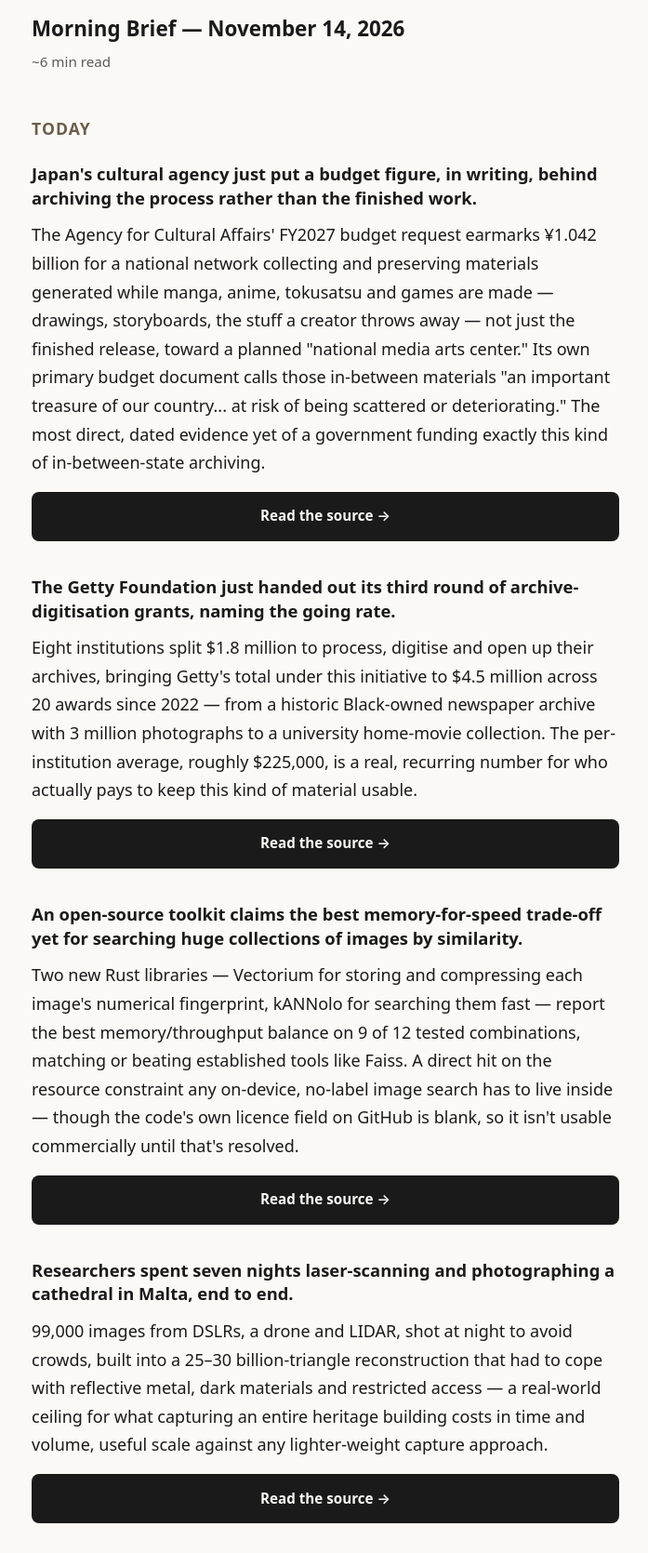
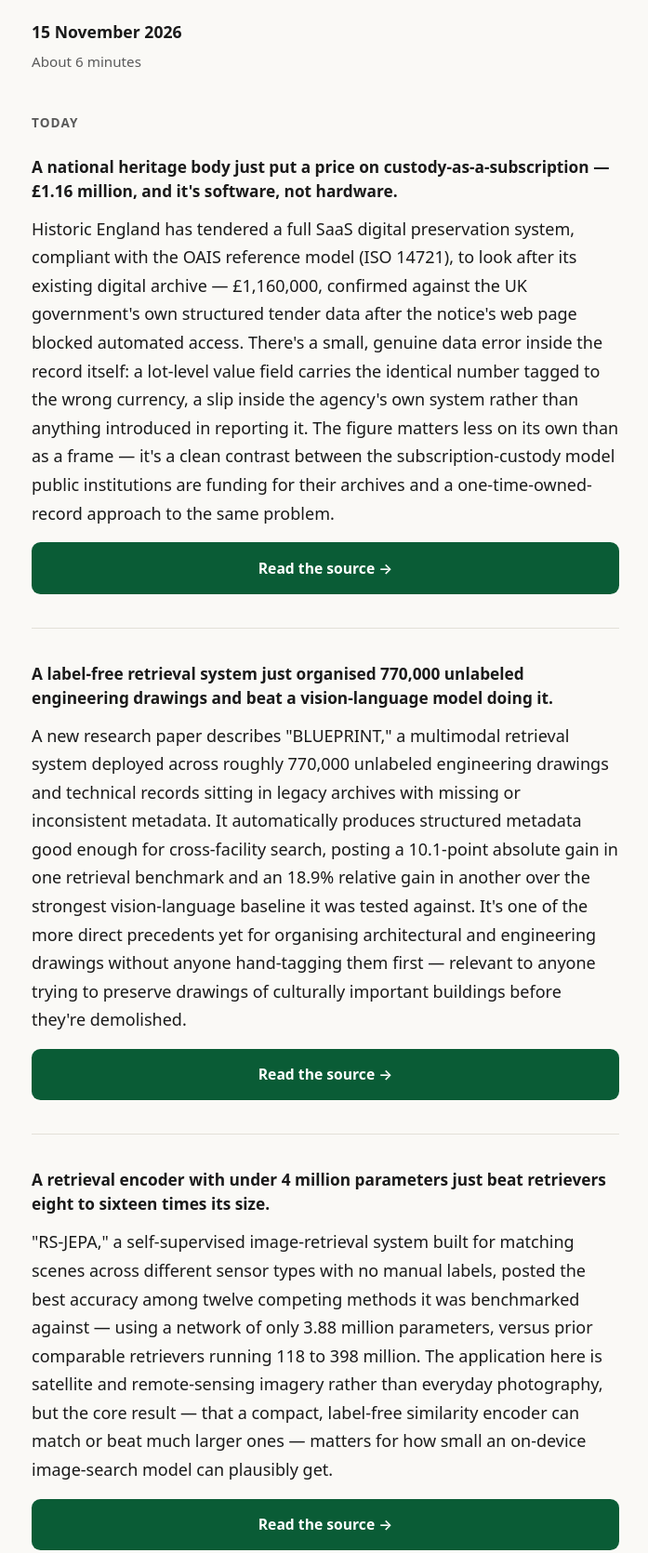
Before and after one commit to sideri-dev/sideri-brief, a plain HTML site: page index.html in a window 1280 px wide. Shown: the part 20-1690 px from the top of the page at 93% size, without its empty margins (290-987 px from the left). Drawn offline with Linux system fonts and the light colour scheme.

Commit message:
brief: 2026-11-15

```diff
--- a/index.html
+++ b/index.html
@@ -2,27 +2,27 @@
 <html lang="en">
 <head>
 <meta charset="UTF-8">
-<meta name="viewport" content="width=device-width, initial-scale=1">
-<title>Morning Brief — 2026-11-14</title>
+<meta name="viewport" content="width=device-width, initial-scale=1.0">
+<title>Research Brief — 2026-11-15</title>
 <style>
   :root {
     --bg: #faf9f6;
     --fg: #1a1a1a;
-    --muted: #5a5a58;
-    --rule: #ddd8cf;
-    --btn-bg: #1a1a1a;
-    --btn-fg: #faf9f6;
-    --accent: #6b5e4a;
+    --muted: #5a5a5a;
+    --accent: #0a5c36;
+    --card: #ffffff;
+    --border: #e3e0d8;
+    --button-fg: #ffffff;
   }
   @media (prefers-color-scheme: dark) {
     :root {
-      --bg: #15140f;
-      --fg: #ece8de;
-      --muted: #a39d8e;
-      --rule: #332f26;
-      --btn-bg: #ece8de;
-      --btn-fg: #15140f;
-      --accent: #c7b89a;
+      --bg: #15171a;
+      --fg: #eceae4;
+      --muted: #a3a3a3;
+      --accent: #5bd99b;
+      --card: #1d2023;
+      --border: #30343a;
+      --button-fg: #0f1110;
     }
   }
   * { box-sizing: border-box; }
@@ -33,134 +33,151 @@
     color: var(--fg);
   }
   body {
-    font-family: system-ui, -apple-system, "Segoe UI", "Hiragino Sans", "Hiragino Kaku Gothic ProN", "Noto Sans JP", Roboto, sans-serif;
+    font-family: system-ui, -apple-system, "Hiragino Sans", "Hiragino Kaku Gothic ProN", "Noto Sans JP", "Segoe UI", Roboto, sans-serif;
     font-size: 18px;
     line-height: 1.7;
     max-width: 42rem;
     margin: 0 auto;
-    padding: 2rem 1.25rem 4rem;
+    padding: 2.5rem 1.25rem 4rem;
   }
-  header { margin-bottom: 2.5rem; }
+  header {
+    margin-bottom: 2.5rem;
+  }
   header .date {
-    font-size: 1.4rem;
-    font-weight: 700;
-    margin: 0 0 0.25rem;
+    font-size: 1.1rem;
+    font-weight: 600;
+    color: var(--fg);
   }
   header .readtime {
     color: var(--muted);
     font-size: 0.95rem;
-    margin: 0;
+    margin-top: 0.25rem;
   }
-  h2 {
-    font-size: 1.1rem;
+  h2.section-title {
+    font-size: 0.85rem;
+    letter-spacing: 0.08em;
     text-transform: uppercase;
-    letter-spacing: 0.06em;
-    color: var(--accent);
-    margin: 2.75rem 0 1.25rem;
+    color: var(--muted);
+    margin: 3rem 0 1.5rem;
+    border-top: 1px solid var(--border);
+    padding-top: 1.75rem;
   }
-  article { margin-bottom: 2.25rem; }
-  article h3 {
-    font-size: 1.15rem;
-    font-weight: 700;
-    line-height: 1.4;
+  h2.section-title:first-of-type {
+    border-top: none;
+    padding-top: 0;
+    margin-top: 0;
+  }
+  .item {
+    margin-bottom: 2.25rem;
+  }
+  .item h3 {
+    font-size: 1.08rem;
+    line-height: 1.5;
     margin: 0 0 0.75rem;
   }
-  article p {
-    margin: 0 0 1rem;
+  .item p {
+    margin: 0.75rem 0;
+  }
+  .divider {
+    border: none;
+    border-top: 1px solid var(--border);
+    margin: 2.25rem 0;
   }
   .btn {
     display: block;
     width: 100%;
     text-align: center;
-    background: var(--btn-bg);
-    color: var(--btn-fg) !important;
+    background: var(--accent);
+    color: var(--button-fg);
     text-decoration: none;
-    padding: 0.85rem 1rem;
-    border-radius: 0.5rem;
     font-weight: 600;
-    font-size: 0.95rem;
-    margin-top: 0.5rem;
+    padding: 0.9rem 1rem;
+    border-radius: 0.6rem;
+    margin-top: 1rem;
+    font-size: 0.98rem;
   }
-  hr {
-    border: none;
-    border-top: 1px solid var(--rule);
-    margin: 2.25rem 0;
+  .btn:active {
+    opacity: 0.85;
   }
-  .runnotes, .dossier, .gate-note {
-    font-size: 0.97rem;
+  .question {
+    margin: 0 0 1.1rem;
+    padding-left: 0.1rem;
+  }
+  .question .count {
     color: var(--muted);
-  }
-  .question-line {
-    margin: 0 0 1rem;
+    font-size: 0.9rem;
+    margin-bottom: 0.75rem;
   }
   footer {
     margin-top: 3rem;
-    padding-top: 2rem;
-    border-top: 1px solid var(--rule);
+    padding-top: 1.5rem;
+  }
+  .summary-block p {
+    margin: 0.9rem 0;
   }
 </style>
 </head>
 <body>
 
 <header>
-  <p class="date">Morning Brief — November 14, 2026</p>
-  <p class="readtime">~6 min read</p>
+  <div class="date">15 November 2026</div>
+  <div class="readtime">About 6 minutes</div>
 </header>
 
-<h2>Today</h2>
+<h2 class="section-title">Today</h2>
 
-<article>
-  <h3>Japan's cultural agency just put a budget figure, in writing, behind archiving the process rather than the finished work.</h3>
-  <p>The Agency for Cultural Affairs' FY2027 budget request earmarks ¥1.042 billion for a national network collecting and preserving materials generated while manga, anime, tokusatsu and games are made — drawings, storyboards, the stuff a creator throws away — not just the finished release, toward a planned "national media arts center." Its own primary budget document calls those in-between materials "an important treasure of our country... at risk of being scattered or deteriorating." The most direct, dated evidence yet of a government funding exactly this kind of in-between-state archiving.</p>
-  <a class="btn" href="https://bijutsutecho.com/magazine/news/headline/32983">Read the source →</a>
-</article>
+<div class="item">
+  <h3>A national heritage body just put a price on custody-as-a-subscription — £1.16 million, and it's software, not hardware.</h3>
+  <p>Historic England has tendered a full SaaS digital preservation system, compliant with the OAIS reference model (ISO 14721), to look after its existing digital archive — £1,160,000, confirmed against the UK government's own structured tender data after the notice's web page blocked automated access. There's a small, genuine data error inside the record itself: a lot-level value field carries the identical number tagged to the wrong currency, a slip inside the agency's own system rather than anything introduced in reporting it. The figure matters less on its own than as a frame — it's a clean contrast between the subscription-custody model public institutions are funding for their archives and a one-time-owned-record approach to the same problem.</p>
+  <a class="btn" href="https://www.find-tender.service.gov.uk/procurement/ocds-h6vhtk-06d47e">Read the source →</a>
+</div>
 
-<article>
-  <h3>The Getty Foundation just handed out its third round of archive-digitisation grants, naming the going rate.</h3>
-  <p>Eight institutions split $1.8 million to process, digitise and open up their archives, bringing Getty's total under this initiative to $4.5 million across 20 awards since 2022 — from a historic Black-owned newspaper archive with 3 million photographs to a university home-movie collection. The per-institution average, roughly $225,000, is a real, recurring number for who actually pays to keep this kind of material usable.</p>
-  <a class="btn" href="https://www.theartnewspaper.com/2026/05/13/gettys-black-visual-arts-archives-receives-additional-19m-in-funding">Read the source →</a>
-</article>
+<hr class="divider">
 
-<article>
-  <h3>An open-source toolkit claims the best memory-for-speed trade-off yet for searching huge collections of images by similarity.</h3>
-  <p>Two new Rust libraries — Vectorium for storing and compressing each image's numerical fingerprint, kANNolo for searching them fast — report the best memory/throughput balance on 9 of 12 tested combinations, matching or beating established tools like Faiss. A direct hit on the resource constraint any on-device, no-label image search has to live inside — though the code's own licence field on GitHub is blank, so it isn't usable commercially until that's resolved.</p>
-  <a class="btn" href="https://arxiv.org/abs/2611.03927">Read the source →</a>
-</article>
+<div class="item">
+  <h3>A label-free retrieval system just organised 770,000 unlabeled engineering drawings and beat a vision-language model doing it.</h3>
+  <p>A new research paper describes "BLUEPRINT," a multimodal retrieval system deployed across roughly 770,000 unlabeled engineering drawings and technical records sitting in legacy archives with missing or inconsistent metadata. It automatically produces structured metadata good enough for cross-facility search, posting a 10.1-point absolute gain in one retrieval benchmark and an 18.9% relative gain in another over the strongest vision-language baseline it was tested against. It's one of the more direct precedents yet for organising architectural and engineering drawings without anyone hand-tagging them first — relevant to anyone trying to preserve drawings of culturally important buildings before they're demolished.</p>
+  <a class="btn" href="https://arxiv.org/abs/2602.13345">Read the source →</a>
+</div>
 
-<article>
-  <h3>Researchers spent seven nights laser-scanning and photographing a cathedral in Malta, end to end.</h3>
-  <p>99,000 images from DSLRs, a drone and LIDAR, shot at night to avoid crowds, built into a 25–30 billion-triangle reconstruction that had to cope with reflective metal, dark materials and restricted access — a real-world ceiling for what capturing an entire heritage building costs in time and volume, useful scale against any lighter-weight capture approach.</p>
-  <a class="btn" href="https://arxiv.org/abs/2604.24316">Read the source →</a>
-</article>
+<hr class="divider">
 
-<article>
-  <h3>SoftBank just showed how cheaply a handheld scanner and a drone can assess earthquake damage from a distance.</h3>
-  <p>Working with a small town in Wakayama under a national smart-city program, SoftBank built 3D digital twins of damaged buildings from a handheld 3D scanner and an autonomous drone, then had engineers judge structural risk remotely — catching cracks as fine as 2mm and tilts of about one degree. Government-funded, run three times, and a genuine cost/hardware comparison point for anything built on cheaper, camera-based capture.</p>
-  <a class="btn" href="https://xtech.nikkei.com/atcl/nxt/news/24/03466/">Read the source →</a>
-</article>
+<div class="item">
+  <h3>A retrieval encoder with under 4 million parameters just beat retrievers eight to sixteen times its size.</h3>
+  <p>"RS-JEPA," a self-supervised image-retrieval system built for matching scenes across different sensor types with no manual labels, posted the best accuracy among twelve competing methods it was benchmarked against — using a network of only 3.88 million parameters, versus prior comparable retrievers running 118 to 398 million. The application here is satellite and remote-sensing imagery rather than everyday photography, but the core result — that a compact, label-free similarity encoder can match or beat much larger ones — matters for how small an on-device image-search model can plausibly get.</p>
+  <a class="btn" href="https://arxiv.org/abs/2611.14496">Read the source →</a>
+</div>
 
-<hr>
+<hr class="divider">
 
-<h2>Yesterday, revisited</h2>
+<div class="item">
+  <h3>A Scottish digitisation-standard pilot flagged two days ago actually went to Oxford's tech-transfer arm, not a heritage vendor, for £265,275.</h3>
+  <p>An earlier brief logged Historic Environment Scotland's open tender to define a scalable digitisation standard for smaller cultural institutions, valued at £225,000. The actual award, found on a separate government contract notice, went to Oxford University Innovation Limited at £265,275, signed in May 2026. It's a small but telling detail — the money went to a university technology-transfer operation rather than one of the established heritage-sector vendors that keep appearing elsewhere in this kind of procurement.</p>
+  <a class="btn" href="https://www.find-tender.service.gov.uk/api/1.0/ocdsReleasePackages/050619-2026">Read the source →</a>
+</div>
 
-<article>
-  <p>An earlier deep-dive re-tested a widely-shared preprint claiming a frozen vision transformer can separate objects in a photo with no labels at all, and the claim turns out narrower than first reported. The method still needs ground-truth labels to pick which attention head and clustering setting to use — only the moment-to-moment grouping itself is label-free. Scored on the full standard benchmark rather than a filtered subset, the headline score drops from .615 to .410, level with a 2023 model and behind a 2024 one on every other metric. It's an unreviewed single-lab submission with no published code, and nothing shipped anywhere — including the one real museum deployment found in production — yet separates objects within a photo without either a labelled-box detector or a scale too small to reach a full collection.</p>
-</article>
+<hr class="divider">
 
-<hr>
+<div class="item">
+  <h3>Singapore's planning minister just announced a review that could loosen paperwork on 7,200+ conserved buildings — but only one outlet has it so far.</h3>
+  <p>At Singapore's 10 November Architectural Heritage Awards, Minister for National Development Chee Hong Tat described a two-part review aimed at making conservation rules "more practical and less onerous" — studying exemptions from applications for low-impact works, and common code-compliant solutions for conserved shophouses and bungalows, across a stock of more than 7,200 conserved buildings and structures nationwide. No exemption list, start date or formal consultation exists yet, and the Urban Redevelopment Authority's own press release on the same ceremony, checked directly, doesn't mention the review at all — so this is one outlet's reporting, not yet an official confirmation. If it proceeds, it would ease the documentation burden private owners face before altering a heritage building.</p>
+  <a class="btn" href="https://littlebigreddot.com/ura-review-conserved-building-upkeep-rules-november-2026/">Read the source →</a>
+</div>
 
-<h2>Open questions</h2>
+<h2 class="section-title">Yesterday's deep-dive</h2>
 
-<p class="question-line">Two questions are open, each answerable in one sentence:</p>
-<p class="question-line">— Whether to start tracking Japanese materials companies' commissioned design exhibitions as their own comparison category, alongside the practices already watched.</p>
-<p class="question-line">— Whether to extend a label-free image-search approach to finding several distinct objects within one photograph, rather than matching whole photographs only.</p>
+<div class="summary-block">
+  <p>A closer look at Japan's cultural agency's FY2027 budget request found the headline ¥1,042 million figure is mostly money already committed elsewhere: 92% is commissioned-work funding, including a four-year repeat network contract and a process-material preservation contract whose price rose sharply once a national museum authority took it over from a private firm. A separate archive-grant pot has been requested flat for the fourth year running, and the apparent growth in the overall figure is substantially relabelling inside a newly created, still-undecided budget category rather than new money. None of it funds capture equipment directly — the grant's own rules and budget template book storage media and work computers as costs the applicant must cover itself, and the government's own data-schema requirements for the archive are thin, calling for little more than an identifier and two fixed fields. Every open-tender contract reviewed across four years of records drew exactly one applicant.</p>
+</div>
 
+<h2 class="section-title">Needs your answer</h2>
+
+<div class="question">
+  <div class="count">2 open questions</div>
+  <p>One asks whether a label-free image-search approach should learn to find individual objects within a single photograph — several works laid out on a desk, each one findable on its own — rather than only matching whole photographs against each other.</p>
+  <p>The other asks whether to keep following Japan's state-funded preservation programme for manga and anime production materials as the closest funded precedent for creative-process archiving, or to broaden attention to how the same legal provision could apply to fine art and photography as well.</p>
+</div>
 <a class="btn" href="https://github.com/sideri-dev/sideri-research/edit/main/QUESTIONS.md">Answer on GitHub →</a>
-
-<hr>
-
-<h2>Gate</h2>
-<p class="gate-note">Ten research write-ups from this project are currently awaiting an internal review decision before any of them is folded into the permanent knowledge base. Detail on each is in the full version below.</p>
 
 <footer>
   <a class="btn" href="https://github.com/sideri-dev/sideri-research/blob/main/BRIEF.md">Read the full version →</a>
```
